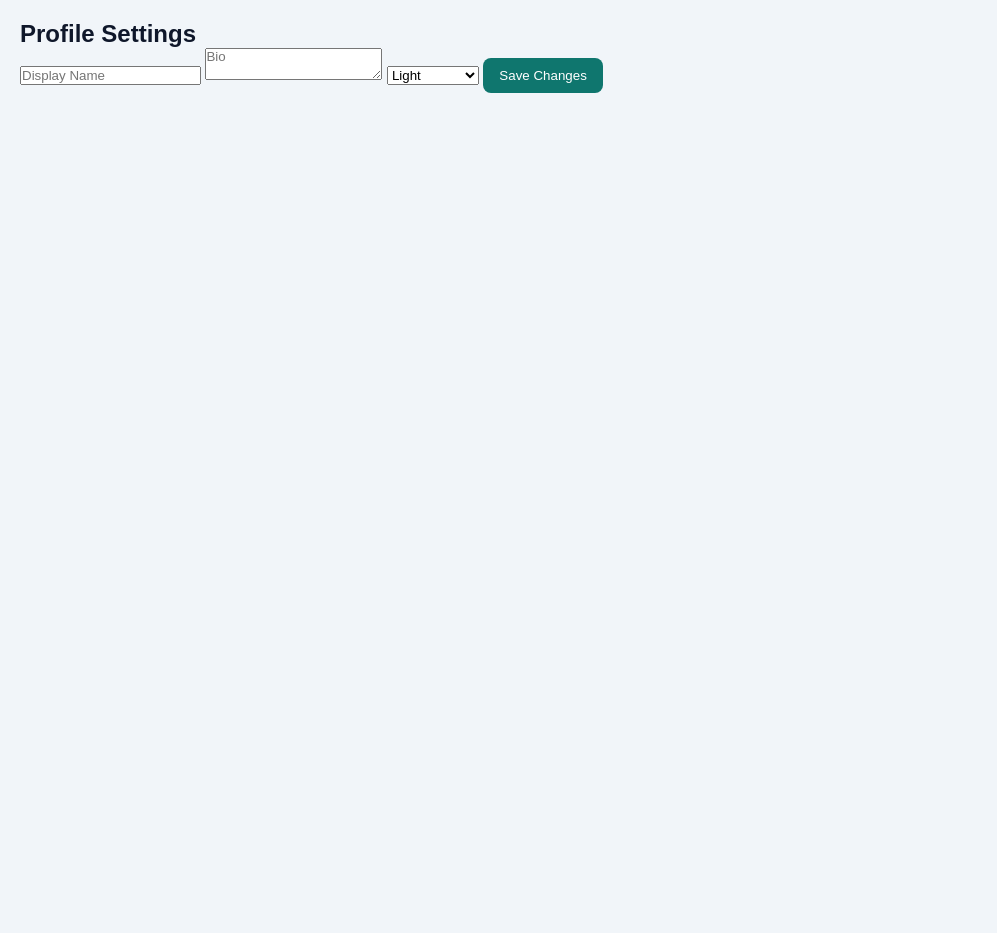
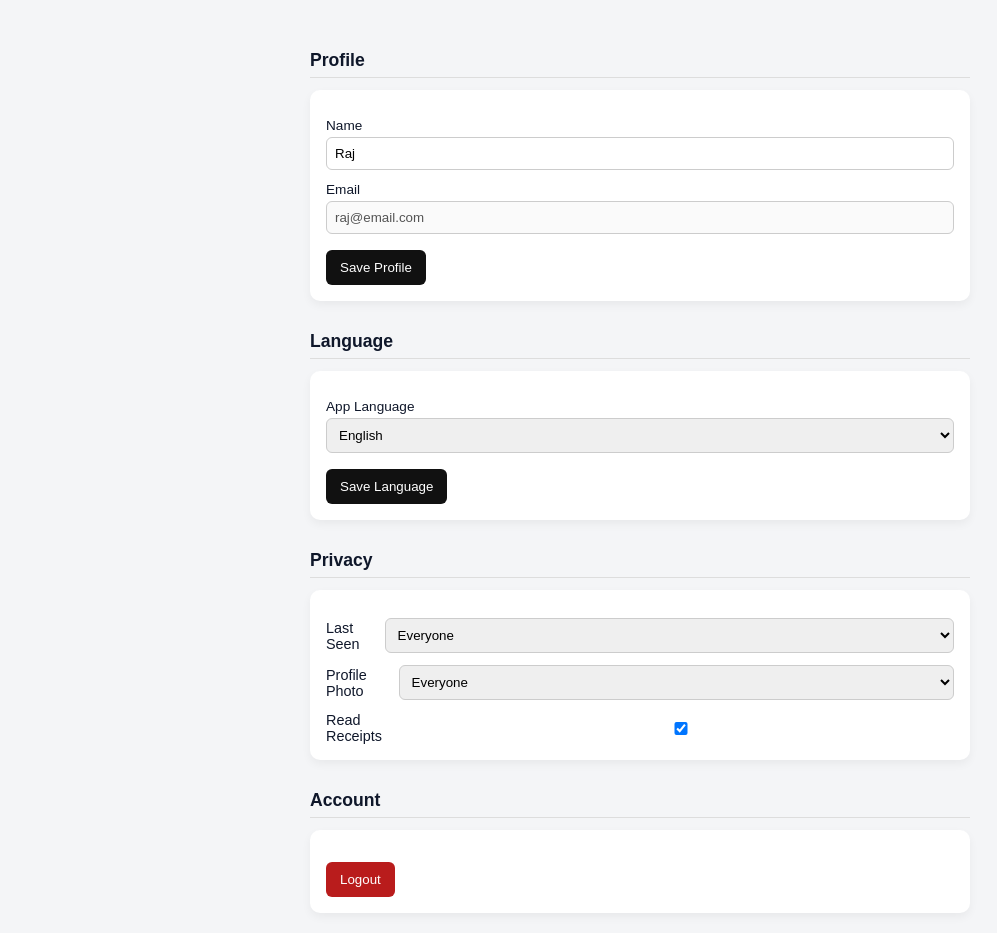
Before and after one commit to samarth088/VibeChat, a plain HTML site: page frontend/settings.html in a window 1280 px wide. Shown: the whole page, without its empty margins (0-997 px from the left). Before the commit the page ends 800 px from the top, so only its background shows below. Drawn offline with Linux system fonts and the light colour scheme.

Commit message:
Refactor settings page layout and styles

```diff
--- a/frontend/settings.html
+++ b/frontend/settings.html
@@ -1,36 +1,165 @@
 <!DOCTYPE html>
-<html>
+<html lang="en">
 <head>
-  <meta charset="UTF-8"/>
-    <meta name="viewport" content="width=device-width, initial-scale=1.0"/>
-      <title>Settings</title>
+  <meta charset="UTF-8" />
+  <title>VibeChat | Settings</title>
+  <meta name="viewport" content="width=device-width, initial-scale=1.0" />
 
+  <!-- Base -->
   <link rel="stylesheet" href="css/base.css" />
   <link rel="stylesheet" href="css/components.css" />
   <link rel="stylesheet" href="css/settings.css" />
+
+  <style>
+    body {
+      margin: 0;
+      font-family: system-ui, sans-serif;
+      background: #f4f5f7;
+    }
+
+    .container {
+      max-width: 700px;
+      margin: 0 auto;
+      padding: 20px;
+    }
+
+    h2 {
+      margin-top: 30px;
+      margin-bottom: 10px;
+      font-size: 1.1rem;
+      border-bottom: 1px solid #ddd;
+      padding-bottom: 6px;
+    }
+
+    .card {
+      background: #fff;
+      padding: 16px;
+      border-radius: 10px;
+      margin-top: 12px;
+      box-shadow: 0 4px 10px rgba(0,0,0,0.05);
+    }
+
+    label {
+      display: block;
+      font-size: 0.85rem;
+      margin-bottom: 4px;
+      margin-top: 12px;
+    }
+
+    input, select {
+      width: 100%;
+      padding: 8px;
+      border-radius: 6px;
+      border: 1px solid #ccc;
+    }
+
+    .row {
+      display: flex;
+      justify-content: space-between;
+      align-items: center;
+      margin-top: 12px;
+    }
+
+    .row span {
+      font-size: 0.9rem;
+    }
+
+    button {
+      margin-top: 16px;
+      padding: 10px 14px;
+      border: none;
+      border-radius: 6px;
+      background: #111;
+      color: #fff;
+      cursor: pointer;
+    }
+
+    .danger {
+      background: #b91c1c;
+    }
+  </style>
 </head>
+
 <body>
 
-            <div class="settings-container">
+<div class="container">
 
-              <h2>Profile Settings</h2>
+  <!-- PROFILE -->
+  <h2>Profile</h2>
+  <div class="card">
+    <label>Name</label>
+    <input type="text" id="name" value="Raj" />
 
-                <input id="displayName" placeholder="Display Name"/>
-                  <textarea id="bio" placeholder="Bio"></textarea>
+    <label>Email</label>
+    <input type="email" id="email" value="raj@email.com" disabled />
 
-                    <select id="themeSelect">
-                        <option value="light">Light</option>
-                            <option value="dark">Dark</option>
-                                <option value="ocean">Ocean Blue</option>
+    <button id="saveProfile">Save Profile</button>
+  </div>
+
+  <!-- LANGUAGE -->
+  <h2>Language</h2>
+  <div class="card">
+    <label>App Language</label>
+    <select id="language">
+      <option value="en">English</option>
+      <option value="hi">Hindi</option>
+      <option value="mr">Marathi</option>
+      <option value="gu">Gujarati</option>
     </select>
 
-                                    <button id="saveSettings">Save Changes</button>
+    <button id="saveLanguage">Save Language</button>
+  </div>
+
+  <!-- PRIVACY -->
+  <h2>Privacy</h2>
+  <div class="card">
+
+    <div class="row">
+      <span>Last Seen</span>
+      <select id="lastSeen">
+        <option value="everyone">Everyone</option>
+        <option value="contacts">Contacts</option>
+        <option value="nobody">Nobody</option>
+      </select>
+    </div>
+
+    <div class="row">
+      <span>Profile Photo</span>
+      <select id="photo">
+        <option value="everyone">Everyone</option>
+        <option value="contacts">Contacts</option>
+        <option value="nobody">Nobody</option>
+      </select>
+    </div>
+
+    <div class="row">
+      <span>Read Receipts</span>
+      <input type="checkbox" id="readReceipts" checked />
+    </div>
 
   </div>
 
-                                    <script src="config/env.js"></script>
-                                    <script src="js/core/api.js"></script>
-                                    <script src="js/pages/settings.js"></script>
+  <!-- ACCOUNT -->
+  <h2>Account</h2>
+  <div class="card">
+    <button class="danger" id="logout">Logout</button>
+  </div>
+
+</div>
+
+<script>
+  document.getElementById("saveProfile").onclick = () => {
+    alert("Profile saved (temporary)");
+  };
+
+  document.getElementById("saveLanguage").onclick = () => {
+    alert("Language preference saved");
+  };
+
+  document.getElementById("logout").onclick = () => {
+    window.location.href = "index.html";
+  };
+</script>
 
 </body>
 </html>
```
Lines whose indentation alone changed are shown as unchanged.
